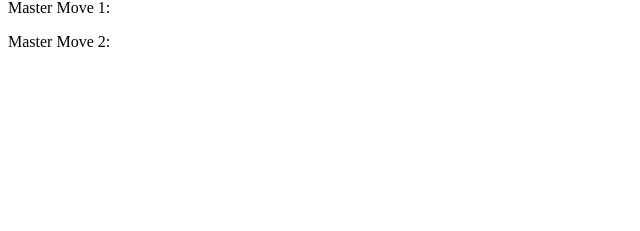
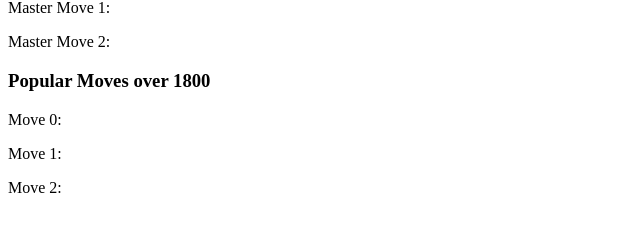
Before and after one commit to virtualolsonNo1/ChessOpeningAnalysis, a React (Vite) app in the folder src/renderer/: page / in a window 1280 px wide. Shown: the part 337-568 px from the top of the page, without its empty margins (0-640 px from the left). Built offline with nearby package versions, Linux system fonts and the light colour scheme; what random-js would draw is missing.

Commit message:
Displays both master moves and normie moves

```diff
--- a/src/renderer/src/App.jsx
+++ b/src/renderer/src/App.jsx
@@ -21,11 +21,14 @@ const openings_fen = {
     }
   }
 
-  async function loadRandomPosition(setGame, opening, minELO, allowDrop, needFetchInfo, masterMove0, masterMove1, masterMove2, prevFEN) {
+  async function loadRandomPosition(setGame, opening, minELO, allowDrop, needFetchInfo, masterMove0, masterMove1, masterMove2, normieMove0, normieMove1, normieMove2, prevFEN) {
     // re-set move text before re-render
     masterMove0.current = "";
     masterMove1.current = "";
     masterMove2.current = "";
+    normieMove0.current = "";
+    normieMove1.current = "";
+    normieMove2.current = "";
 
     // re-render current opening before displaying new position
     setGame(new Chess(openings_fen[opening.current]))
@@ -79,6 +82,12 @@ const openings_fen = {
     // TODO: GRAB NORMIE MOVES
     const response2 = await fetch(`/lichess/lichess?fen=${localFEN}&ratings=${minELO}`).catch(error => {console.log("INVALID DATA2")})
     const data2 =  await response2.json()
+    console.log(data2.moves[0])
+    console.log(data2.moves[1])
+    console.log(data2.moves[2])
+    normieMove0.current = data2.moves[0] != undefined ? data2.moves[0].uci : "No move found";
+    normieMove1.current = data2.moves[1] != undefined ? data2.moves[1].uci : "No move found";
+    normieMove2.current = data2.moves[2] != undefined ? data2.moves[2].uci : "No move found";
   }
 
 
@@ -94,6 +103,9 @@ const prevFEN = useRef(game.fen());
 const masterMove0 = useRef("");
 const masterMove1 = useRef("");
 const masterMove2 = useRef("");
+const normieMove0 = useRef("");
+const normieMove1 = useRef("");
+const normieMove2 = useRef("");
 
 // Define the onDrop function
 function onDrop(sourceSquare, targetSquare) {
@@ -123,6 +135,9 @@ function onDrop(sourceSquare, targetSquare) {
     masterMove0.current = "";
     masterMove1.current = "";
     masterMove2.current = "";
+    normieMove0.current = "";
+    normieMove1.current = "";
+    normieMove2.current = "";
 
     opening.current = new_opening;
     // Update the game state
@@ -164,7 +179,7 @@ function onDrop(sourceSquare, targetSquare) {
                       onChange={(e) => updateMinELO(e.target.value, setMinELO)}
                     />
                   </div>
-            <button onClick={() => loadRandomPosition(setGame, opening, minELO, allowDrop, needFetchInfo, masterMove0, masterMove1, masterMove2, prevFEN)}>Next Position</button>
+            <button onClick={() => loadRandomPosition(setGame, opening, minELO, allowDrop, needFetchInfo, masterMove0, masterMove1, masterMove2, normieMove0, normieMove1, normieMove2, prevFEN)}>Next Position</button>
           </div>
         </div>
       </div>
@@ -175,6 +190,10 @@ function onDrop(sourceSquare, targetSquare) {
               <p>Master Move 0:{masterMove0.current}</p>
               <p>Master Move 1:{masterMove1.current}</p>
               <p>Master Move 2:{masterMove2.current}</p>
+              <h3 className="text-l font-bold mb-4">Popular Moves over {minELO}</h3>
+              <p>Move 0:{normieMove0.current}</p>
+              <p>Move 1:{normieMove1.current}</p>
+              <p>Move 2:{normieMove2.current}</p>
           </div>
         </div>
     </div>
```
